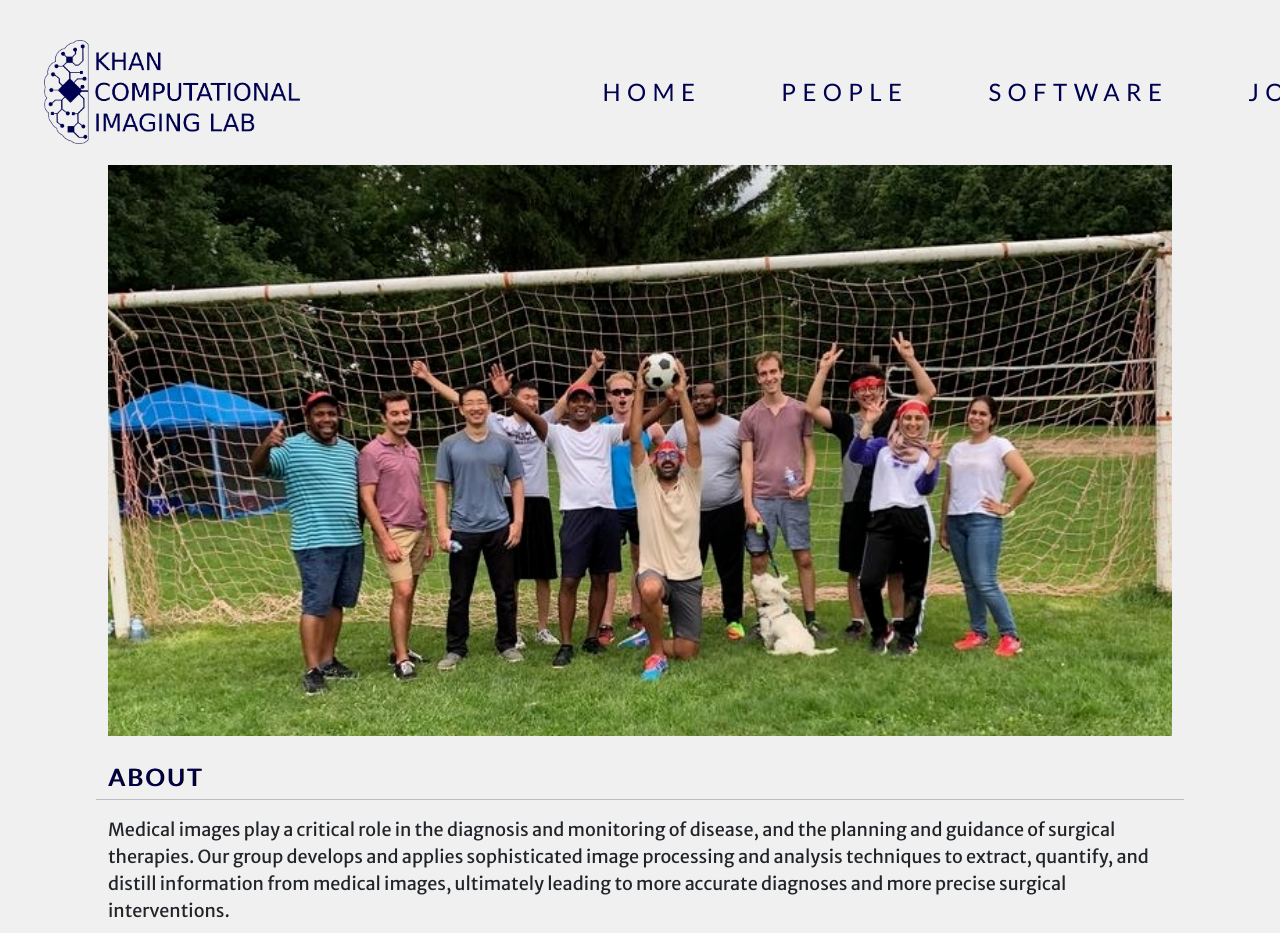
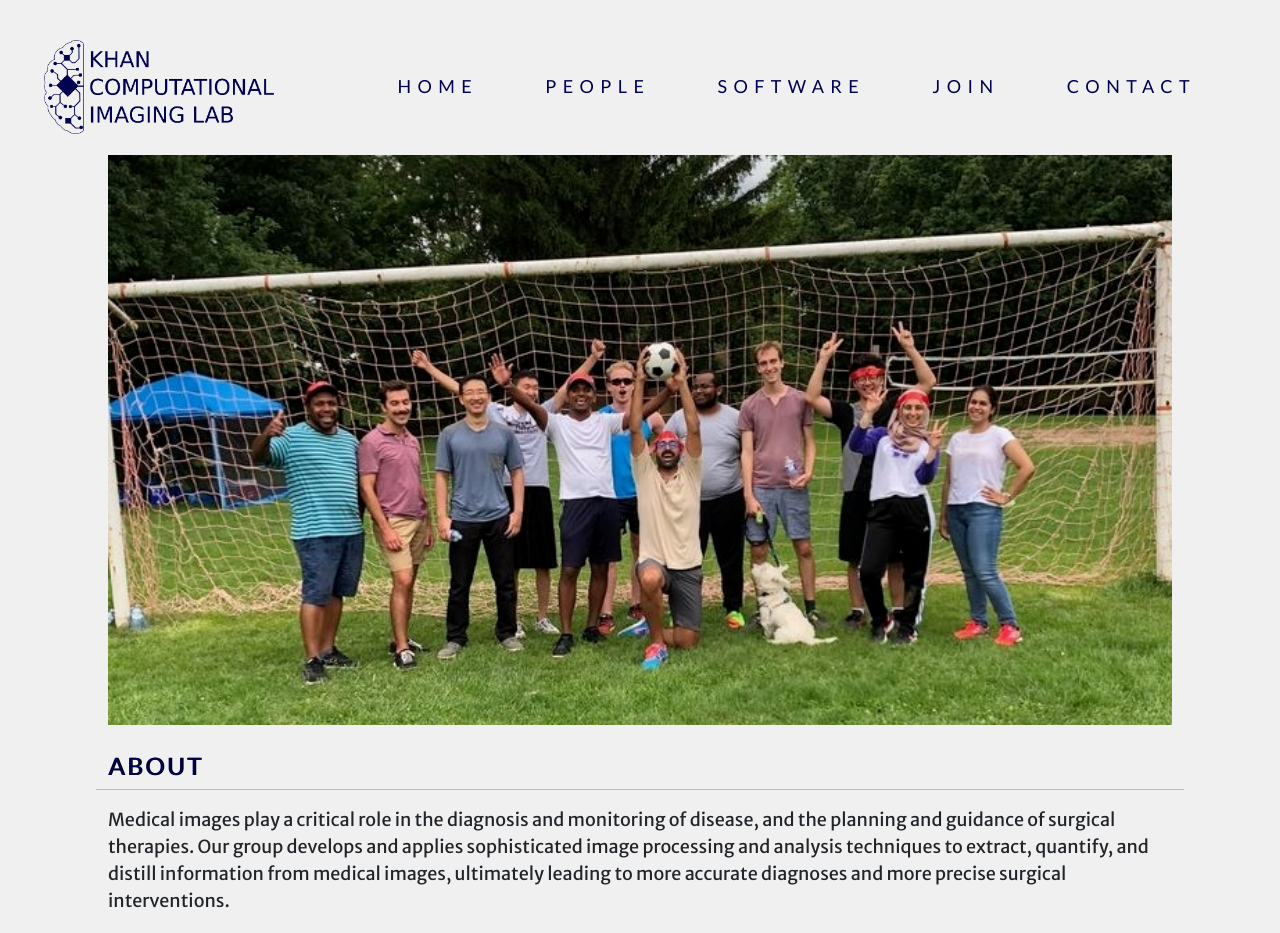
Before and after one commit to khanlab/khanlab.github.io, a Jekyll site: the page built from index.html, in a window 1280 px wide, cut to the strip 0-933 px from the top of the page. Built offline with Jekyll 4.4.1, drawn with Linux system fonts in a browser that asks for light colours; nearby versions of some CDN libraries.

Commit message:
update css for nav

```diff
--- a/assets/css/base.css
+++ b/assets/css/base.css
@@ -88,7 +88,7 @@ body {
   text-decoration: none;
   letter-spacing: 4px;
   margin-top: 2.5vw;
-  margin-left: 5vw;
+  margin-left: 4vw;
 }
 
 .navbar-light .navbar-nav .nav-link {
@@ -161,15 +161,16 @@ a:hover {
   }
 
   .nav-brand {
-    width: 20vw;
+    width: 18vw;
   }
 
   .navbar-nav {
-    margin-left: 18vw;
+    margin-left: auto;
+    margin-right: auto;
   }
 
   .nav-item {
-    font-size: 24px;
+    font-size: 18px;
     letter-spacing: 0.5vw;
   }
 
```
